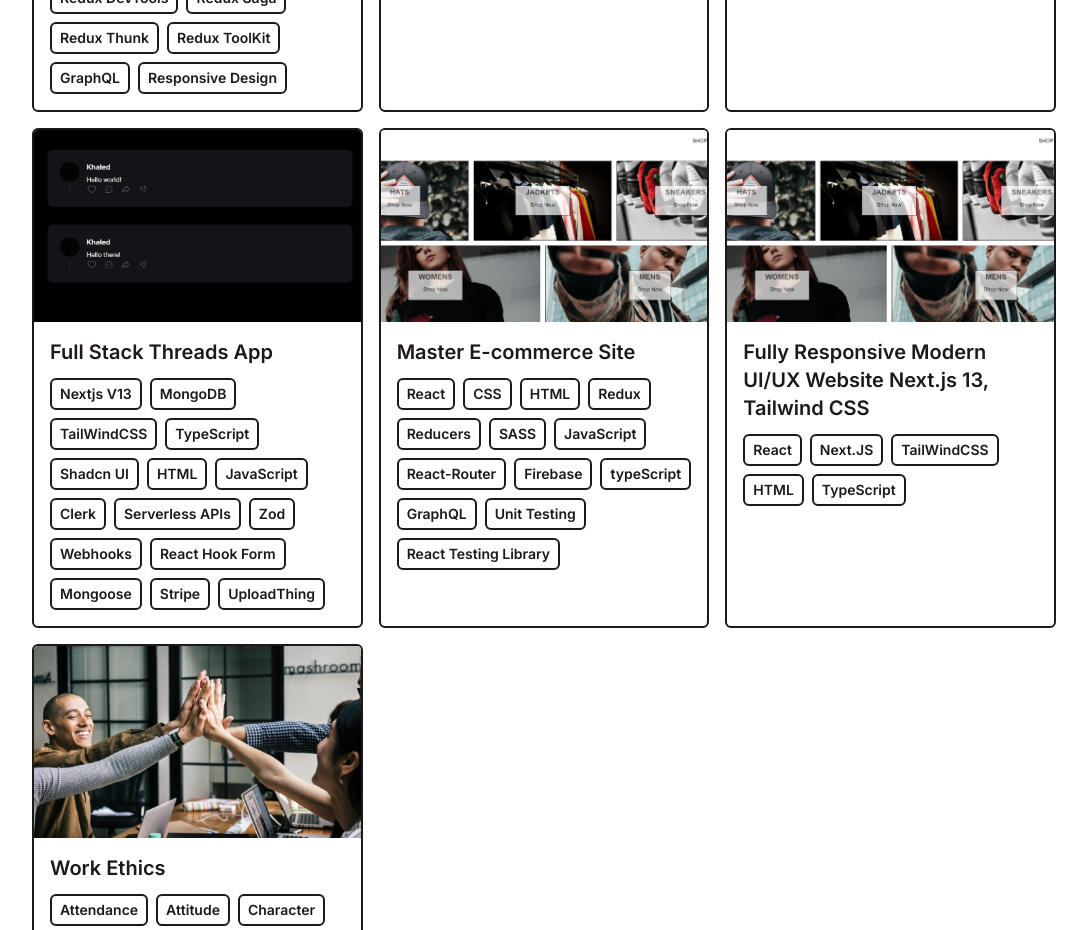
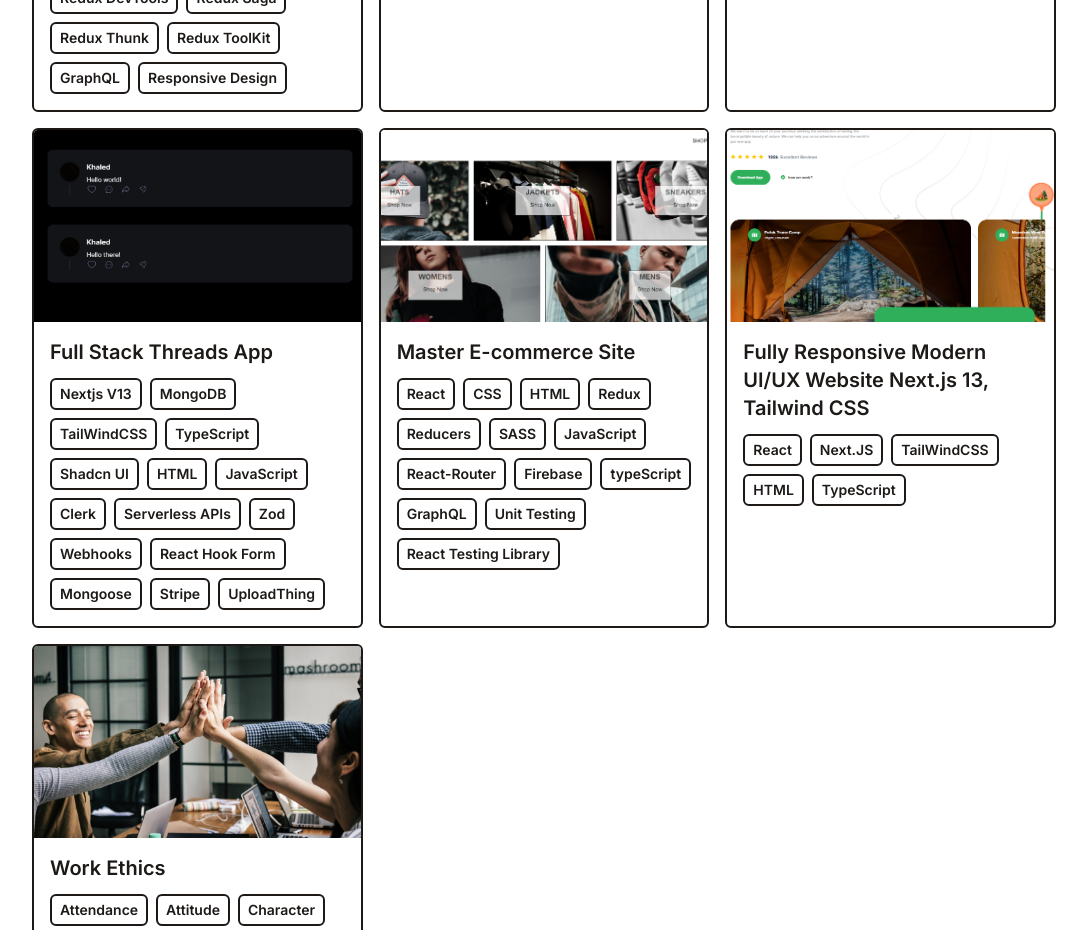
Before and after one commit to Khaledabdulhamed/Minimal-Portfolio, a React (Vite) app: page / in a window 1280 px wide. Shown: the part 1060-1990 px from the top of the page, without its empty margins (96-1183 px from the left). Built offline with nearby package versions, Linux system fonts and the light colour scheme.

Commit message:
Adding new Projects

```diff
--- a/src/data/portfolio.js
+++ b/src/data/portfolio.js
@@ -58,7 +58,7 @@ export default [
     },
     {
         title: 'Fully Responsive Modern UI/UX Website  Next.js 13, Tailwind CSS',
-        imageUrl: '/assets/master.png' ,
+        imageUrl: '/assets/Travel.png' ,
         stack: ['React', 'Next.JS' , 'TailWindCSS', 'HTML' ,
         'TypeScript'],
         link: 'https://stellar-gnome-436702.netlify.app/'
```
Also changed, not shown: public/assets/Travel.png (added).
